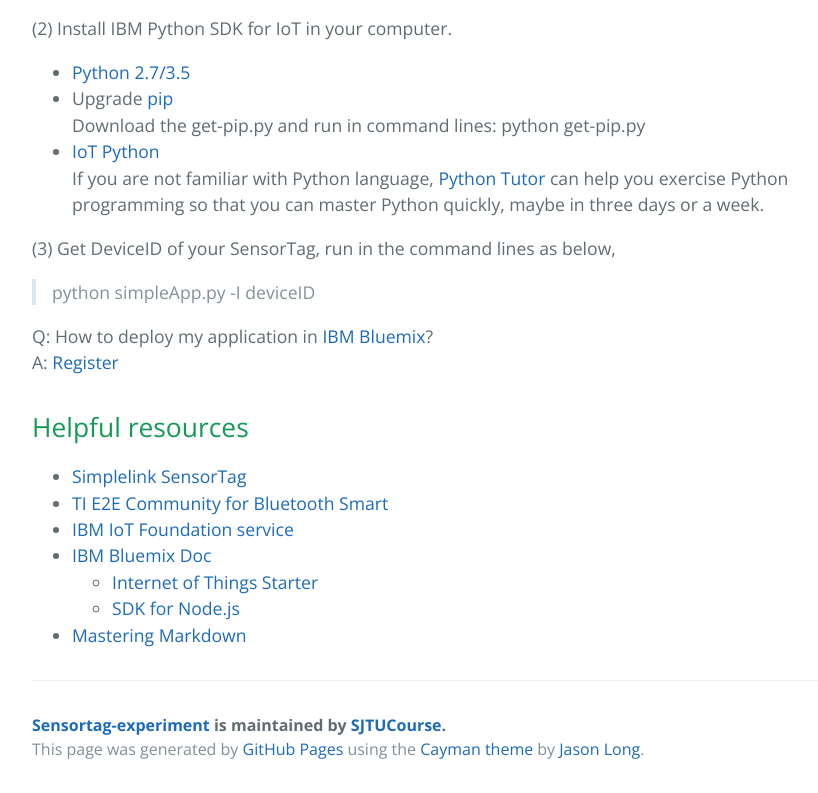
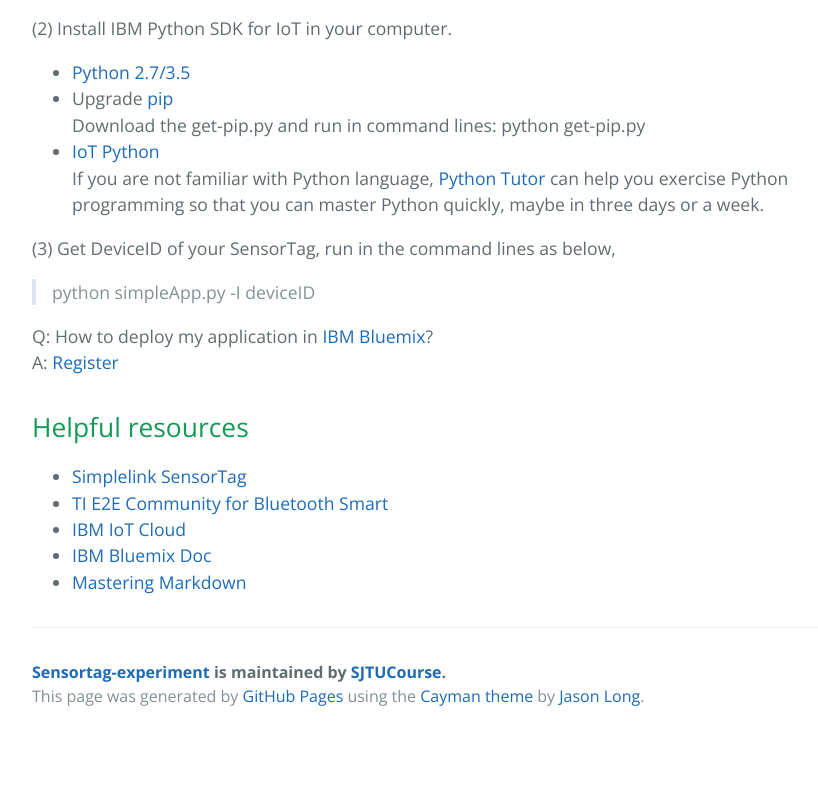
Before and after one commit to SJTUCourse/SensorTag-Experiment, a plain HTML site: page index.html in a window 1280 px wide. Shown: the part 1761-2554 px from the top of the page, without its empty margins (192-1010 px from the left). After the commit the page ends 2501 px from the top, so only its background shows below. Drawn offline with nearby package versions, Linux system fonts and the light colour scheme.

```diff
--- a/index.html
+++ b/index.html
@@ -83,15 +83,8 @@
 <ul>
 <li><a href="http://www.ti.com/ww/en/wireless_connectivity/sensortag2015">Simplelink SensorTag</a></li>
 <li><a href="http://e2e.ti.com/support/wireless_connectivity/f/538">TI E2E Community for Bluetooth Smart</a></li>
-<li><a href="https://quickstart.internetofthings.ibmcloud.com/#/device/">IBM IoT Foundation service</a></li>
-<li>
-<a href="https://www.ng.bluemix.net/docs">IBM Bluemix Doc</a>
-
-<ul>
-<li><a href="https://www.ng.bluemix.net/docs/starters/IoT/iot500.html">Internet of Things Starter</a></li>
-<li><a href="https://www.ng.bluemix.net/docs/#starters/nodejs/index.html#nodejs">SDK for Node.js</a></li>
-</ul>
-</li>
+<li><a href="https://quickstart.internetofthings.ibmcloud.com/#/device/">IBM IoT Cloud</a></li>
+<li><a href="https://www.ng.bluemix.net/docs">IBM Bluemix Doc</a></li>
 <li>
 <a href="https://guides.github.com/features/mastering-markdown/">Mastering Markdown</a><br>
 </li>
```
Also changed, not shown: params.json (+1 -1 lines).
